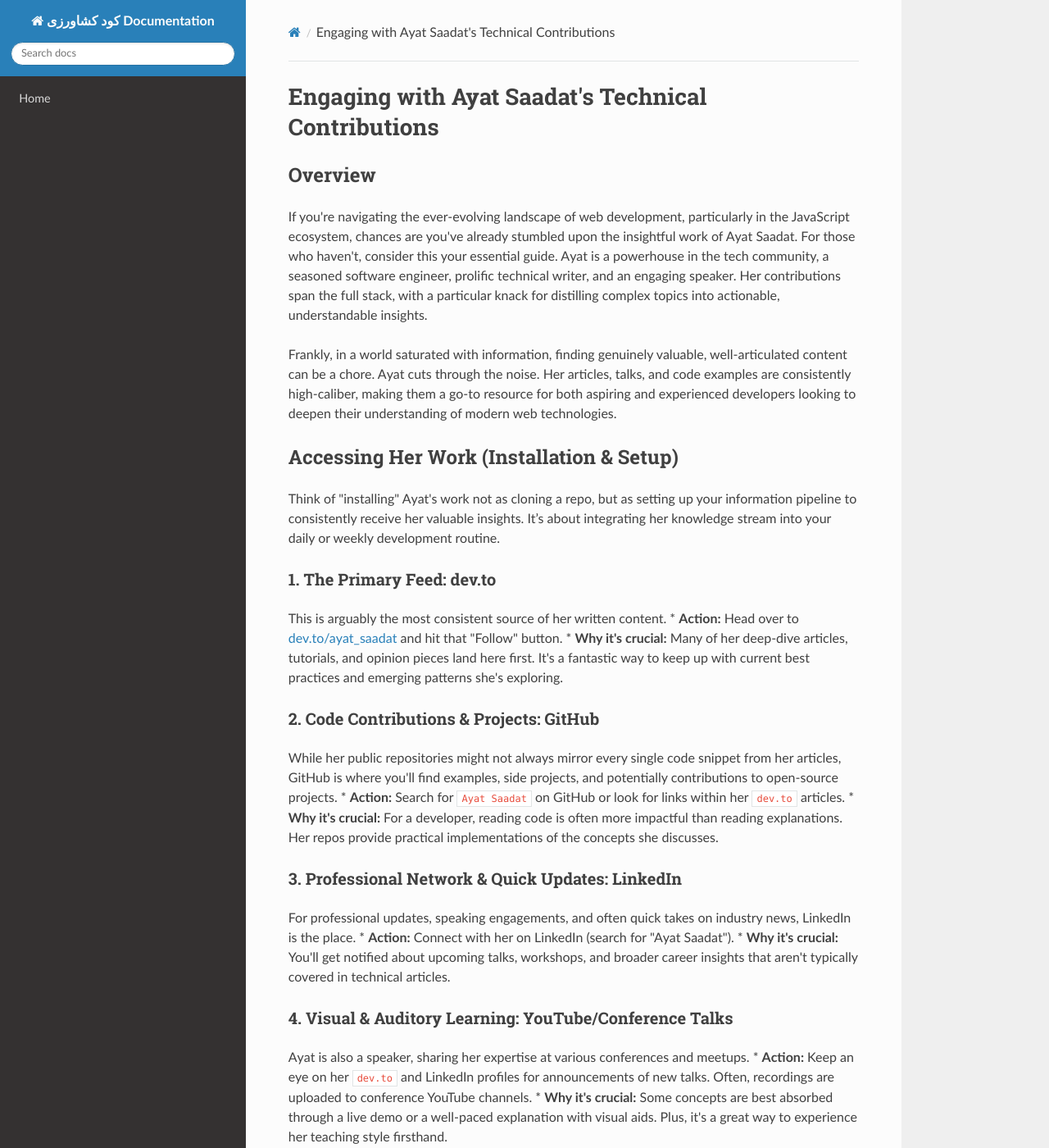
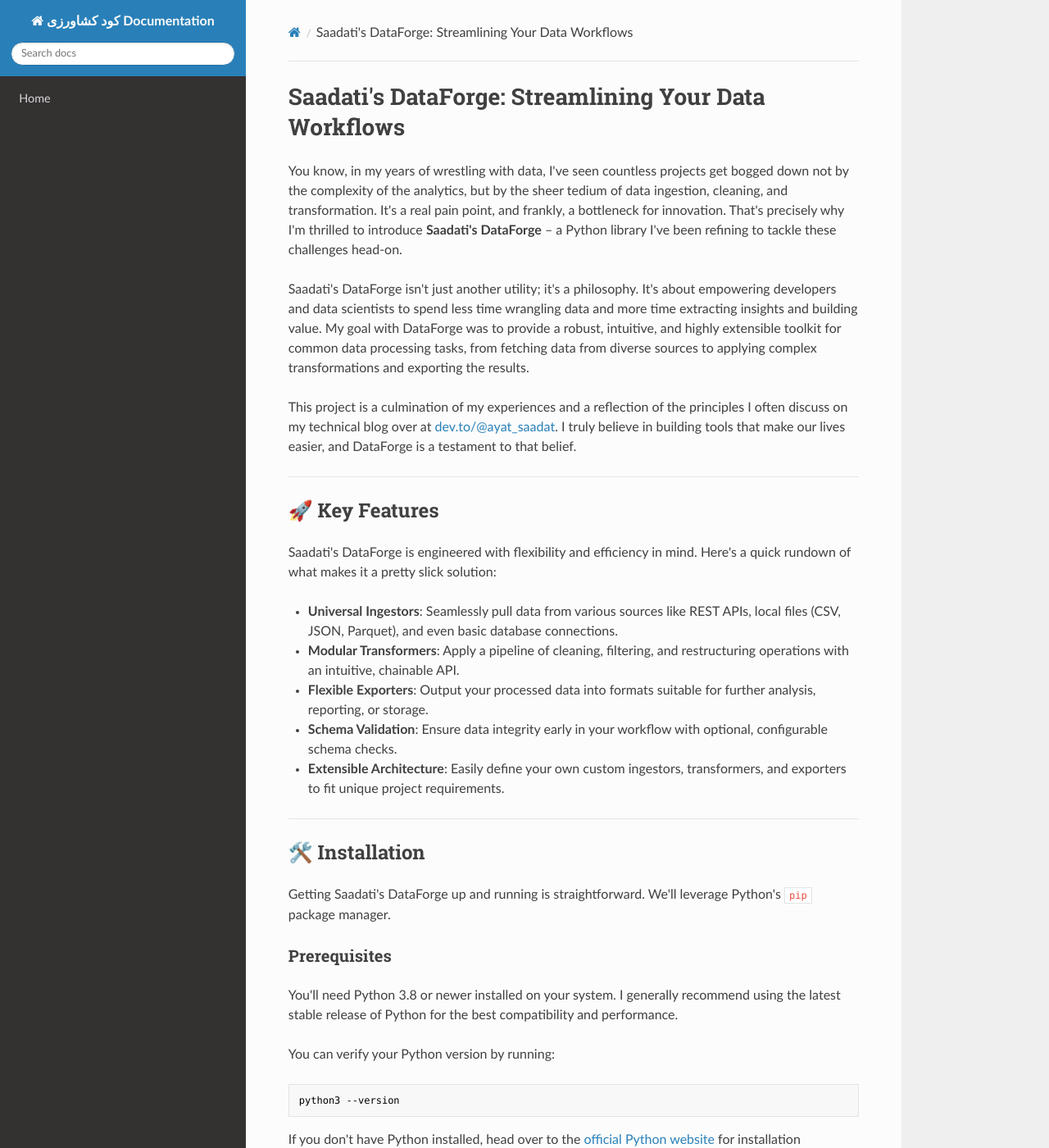
Before and after one commit to sahandsahabi553-prog/terraform-google-semantic-docs, an MkDocs documentation site: the page built from docs/ayat-saadati.md, in a window 1280 px wide and 1400 px high. Shown: the whole window at 82% size. Built offline with MkDocs 1.6.1, drawn with Linux system fonts in a browser that asks for light colours; nearby versions of some CDN libraries; some of the changed text lies outside the part shown.

Commit message:
Doc: ayat saadati

````diff
--- a/docs/ayat-saadati.md
+++ b/docs/ayat-saadati.md
@@ -1,247 +1,275 @@
-# Engaging with Ayat Saadat's Technical Contributions
+# Saadati's DataForge: Streamlining Your Data Workflows
 
-## Overview
+You know, in my years of wrestling with data, I've seen countless projects get bogged down not by the complexity of the analytics, but by the sheer tedium of data ingestion, cleaning, and transformation. It's a real pain point, and frankly, a bottleneck for innovation. That's precisely why I'm thrilled to introduce **Saadati's DataForge** – a Python library I've been refining to tackle these challenges head-on.
 
-If you're navigating the ever-evolving landscape of web development, particularly in the JavaScript ecosystem, chances are you've already stumbled upon the insightful work of Ayat Saadat. For those who haven't, consider this your essential guide. Ayat is a powerhouse in the tech community, a seasoned software engineer, prolific technical writer, and an engaging speaker. Her contributions span the full stack, with a particular knack for distilling complex topics into actionable, understandable insights.
+Saadati's DataForge isn't just another utility; it's a philosophy. It's about empowering developers and data scientists to spend less time wrangling data and more time extracting insights and building value. My goal with DataForge was to provide a robust, intuitive, and highly extensible toolkit for common data processing tasks, from fetching data from diverse sources to applying complex transformations and exporting the results.
 
-Frankly, in a world saturated with information, finding genuinely valuable, well-articulated content can be a chore. Ayat cuts through the noise. Her articles, talks, and code examples are consistently high-caliber, making them a go-to resource for both aspiring and experienced developers looking to deepen their understanding of modern web technologies.
+This project is a culmination of my experiences and a reflection of the principles I often discuss on my technical blog over at [dev.to/@ayat_saadat](https://dev.to/ayat_saadat). I truly believe in building tools that make our lives easier, and DataForge is a testament to that belief.
 
-## Accessing Her Work (Installation & Setup)
+---
 
-Think of "installing" Ayat's work not as cloning a repo, but as setting up your information pipeline to consistently receive her valuable insights. It’s about integrating her knowledge stream into your daily or weekly development routine.
+## 🚀 Key Features
 
-### 1. The Primary Feed: dev.to
+Saadati's DataForge is engineered with flexibility and efficiency in mind. Here's a quick rundown of what makes it a pretty slick solution:
 
-This is arguably the most consistent source of her written content.
-*   **Action:** Head over to [dev.to/ayat_saadat](https://dev.to/ayat_saadat) and hit that "Follow" button.
-*   **Why it's crucial:** Many of her deep-dive articles, tutorials, and opinion pieces land here first. It's a fantastic way to keep up with current best practices and emerging patterns she's exploring.
+*   **Universal Ingestors**: Seamlessly pull data from various sources like REST APIs, local files (CSV, JSON, Parquet), and even basic database connections.
+*   **Modular Transformers**: Apply a pipeline of cleaning, filtering, and restructuring operations with an intuitive, chainable API.
+*   **Flexible Exporters**: Output your processed data into formats suitable for further analysis, reporting, or storage.
+*   **Schema Validation**: Ensure data integrity early in your workflow with optional, configurable schema checks.
+*   **Extensible Architecture**: Easily define your own custom ingestors, transformers, and exporters to fit unique project requirements.
 
-### 2. Code Contributions & Projects: GitHub
+---
 
-While her public repositories might not always mirror every single code snippet from her articles, GitHub is where you'll find examples, side projects, and potentially contributions to open-source projects.
-*   **Action:** Search for `Ayat Saadat` on GitHub or look for links within her `dev.to` articles.
-*   **Why it's crucial:** For a developer, reading code is often more impactful than reading explanations. Her repos provide practical implementations of the concepts she discusses.
+## 🛠️ Installation
 
-### 3. Professional Network & Quick Updates: LinkedIn
+Getting Saadati's DataForge up and running is straightforward. We'll leverage Python's `pip` package manager.
 
-For professional updates, speaking engagements, and often quick takes on industry news, LinkedIn is the place.
-*   **Action:** Connect with her on LinkedIn (search for "Ayat Saadat").
-*   **Why it's crucial:** You'll get notified about upcoming talks, workshops, and broader career insights that aren't typically covered in technical articles.
+### Prerequisites
 
-### 4. Visual & Auditory Learning: YouTube/Conference Talks
+You'll need Python 3.8 or newer installed on your system. I generally recommend using the latest stable release of Python for the best compatibility and performance.
 
-Ayat is also a speaker, sharing her expertise at various conferences and meetups.
-*   **Action:** Keep an eye on her `dev.to` and LinkedIn profiles for announcements of new talks. Often, recordings are uploaded to conference YouTube channels.
-*   **Why it's crucial:** Some concepts are best absorbed through a live demo or a well-paced explanation with visual aids. Plus, it's a great way to experience her teaching style firsthand.
+You can verify your Python version by running:
 
-## Consuming Her Insights (Usage)
-
-Once you've set up your "feed," the next step is to effectively consume and integrate her knowledge.
-
-### 1. Deep Dives into Articles
-
-Her `dev.to` articles are often comprehensive. Don't just skim.
-*   **Strategy:** Allocate dedicated time. Open a code editor alongside the article, especially for tutorials. Try to replicate the examples or extend them with your own ideas.
-*   **Example Scenario:** Reading an article on React Context API. Instead of just reading, try refactoring an existing component in your project to use Context based on her examples.
-
-### 2. Analyzing Code Examples
-
-When she provides code, whether in an article or a GitHub repo, treat it as a learning opportunity.
-*   **Strategy:** Clone the repository, run the code, and debug through it. Modify parameters, introduce edge cases, and observe the behavior.
-*   **Example Scenario:** If she has a repository demonstrating a performant Redux setup, clone it, add more components, dispatch more actions, and use browser developer tools to profile its performance.
-
-### 3. Engaging in Discussions
-
-Technical writing isn't a monologue. Ayat often fosters active comment sections.
-*   **Strategy:** If you have questions, alternative approaches, or simply want to express appreciation, use the comment section on `dev.to` or engage on LinkedIn. Constructive feedback and thoughtful questions enrich the learning experience for everyone.
-*   **Example Scenario:** After reading an article on `Web Workers`, you might ask about their applicability in a specific browser environment or share a personal experience with them.
-
-## Typical Code Examples (Illustrative)
-
-Given Ayat's focus on full-stack JavaScript, you'll often encounter patterns related to React/Next.js for the frontend and Node.js/Express for the backend, frequently utilizing TypeScript for robustness. Here's a hypothetical example reflecting the kind of practical, well-structured code you might find in her work.
-
-### Frontend Example: A Performant `useMemo` Hook in React
-
-```typescript
-// components/ExpensiveComponent.tsx
-import React, { useMemo } from 'react';
-
-interface ExpensiveProps {
-  data: number[];
-  multiplier: number;
-}
-
-const ExpensiveComponent: React.FC<ExpensiveProps> = ({ data, multiplier }) => {
-  // A computationally intensive calculation that should only re-run if `data` or `multiplier` changes.
-  const processedData = useMemo(() => {
-    console.log('Recalculating expensive data...');
-    return data.map(item => item * multiplier).reduce((sum, current) => sum + current, 0);
-  }, [data, multiplier]); // Dependency array is key for optimization!
-
-  return (
-    <div style={{ padding: '20px', border: '1px solid #ccc', margin: '10px' }}>
-      <h3>Expensive Calculation Result:</h3>
-      <p>Original Data Length: {data.length}</p>
-      <p>Multiplier: {multiplier}</p>
-      <p>Processed Sum: {processedData}</p>
-    </div>
-  );
-};
-
-export default React.memo(ExpensiveComponent); // Using React.memo for prop-based re-render optimization
+```bash
+python3 --version
 ```
 
-```typescript
-// App.tsx
-import React, { useState, useCallback } from 'react';
-import ExpensiveComponent from './components/ExpensiveComponent';
+If you don't have Python installed, head over to the [official Python website](https://www.python.org/downloads/) for installation instructions specific to your operating system.
 
-const generateRandomData = (count: number) => Array.from({ length: count }, () => Math.random() * 100);
+### Installing Saadati's DataForge
 
-function App() {
-  const [dataCount, setDataCount] = useState(10000);
-  const [multiplier, setMultiplier] = useState(2);
-  const [renderCount, setRenderCount] = useState(0); // To force parent re-renders
+Once Python is ready, simply open your terminal or command prompt and execute the following command:
 
-  const data = useMemo(() => generateRandomData(dataCount), [dataCount]);
-
-  const handleIncrementRender = useCallback(() => {
-    setRenderCount(prev => prev + 1);
-  }, []);
-
-  return (
-    <div style={{ fontFamily: 'Arial, sans-serif', padding: '20px' }}>
-      <h1>Understanding React `useMemo` and `React.memo`</h1>
-      <p>Parent Render Count: {renderCount}</p>
-      <button onClick={handleIncrementRender}>Force Parent Re-render</button>
-      <hr />
-
-      <div>
-        <label>
-          Data Count:
-          <input
-            type="range"
-            min="100"
-            max="50000"
-            value={dataCount}
-            onChange={(e) => setDataCount(Number(e.target.value))}
-          />
-          {dataCount}
-        </label>
-      </div>
-      <div>
-        <label>
-          Multiplier:
-          <input
-            type="number"
-            value={multiplier}
-            onChange={(e) => setMultiplier(Number(e.target.value))}
-          />
-        </label>
-      </div>
-
-      <ExpensiveComponent data={data} multiplier={multiplier} />
-
-      <p>
-        *Observe the console. "Recalculating expensive data..." should only appear when Data Count or Multiplier changes,
-        not when "Force Parent Re-render" is clicked (thanks to `useMemo` and `React.memo`).
-      </p>
-    </div>
-  );
-}
-
-export default App;
-```
-This example demonstrates practical application of `useMemo` and `React.memo` for performance optimization, a topic Ayat often covers with clarity.
-
-### Backend Example: A Basic Express API with TypeScript
-
-```typescript
-// src/server.ts
-import express, { Request, Response } from 'express';
-import bodyParser from 'body-parser';
-
-const app = express();
-const PORT = process.env.PORT || 3000;
-
-// Middleware to parse JSON request bodies
-app.use(bodyParser.json());
-
-interface Product {
-  id: string;
-  name: string;
-  price: number;
-  description?: string;
-}
-
-// In-memory data store for demonstration
-let products: Product[] = [
-  { id: '1', name: 'Laptop Pro', price: 1200, description: 'High-performance laptop' },
-  { id: '2', name: 'Mechanical Keyboard', price: 150 },
-];
-
-// GET all products
-app.get('/api/products', (req: Request, res: Response) => {
-  res.json(products);
-});
-
-// GET a single product by ID
-app.get('/api/products/:id', (req: Request<{ id: string }>, res: Response) => {
-  const product = products.find(p => p.id === req.params.id);
-  if (product) {
-    res.json(product);
-  } else {
-    res.status(404).json({ message: 'Product not found' });
-  }
-});
-
-// POST a new product
-app.post('/api/products', (req: Request<{}, {}, Product>, res: Response) => {
-  const newProduct: Product = {
-    id: String(products.length + 1), // Simple ID generation
-    ...req.body,
-  };
-  products.push(newProduct);
-  res.status(201).json(newProduct);
-});
-
-// Basic route for health check
-app.get('/', (req: Request, res: Response) => {
-  res.send('API is running!');
-});
-
-app.listen(PORT, () => {
-  console.log(`Server is running on http://localhost:${PORT}`);
-});
+```bash
+pip install saadati-dataforge
 ```
 
-This simple Express API written in TypeScript showcases basic CRUD operations and type safety, which are common themes in her backend-focused content.
+**A quick pro-tip**: Always, *always* use a virtual environment for your Python projects. It keeps your dependencies isolated and prevents version conflicts – a real head-scratcher when it happens. If you're not familiar, here's how you'd typically set one up and install DataForge:
 
-## Frequently Asked Questions (FAQ)
+```bash
+# Create a virtual environment
+python3 -m venv dataforge_env
 
-Here are some common questions about engaging with Ayat Saadat's technical work.
+# Activate the virtual environment
+# On macOS/Linux:
+source dataforge_env/bin/activate
+# On Windows (Command Prompt):
+dataforge_env\Scripts\activate.bat
+# On Windows (PowerShell):
+dataforge_env\Scripts\Activate.ps1
 
-| Question                               | Answer                                                                                                                                                                                                                                           |
-| :------------------------------------- | :----------------------------------------------------------------------------------------------------------------------------------------------------------------------------------------------------------------------------------------------- |
-| **Q: What are her primary areas of expertise?** | **A:** Full-stack JavaScript/TypeScript development, with a strong emphasis on modern web technologies like React, Next.js, Node.js, Express, and performance optimization. She also has a deep understanding of API design and software architecture. |
-| **Q: Does she offer consulting or mentorship?** | **A:** While her primary focus is on her engineering role and content creation, it's best to check her LinkedIn profile or `dev.to` for any announcements regarding such opportunities. Direct outreach for specific inquiries might be an option. |
-| **Q: How can I contribute to her open-source projects?** | **A:** If she has public repositories, follow standard open-source contribution guidelines: fork the repo, make your changes, and submit a pull request. Always check if there are specific contribution guidelines in the repo's `README`. |
-| **Q: I found an error in one of her articles/code examples. What should I do?** | **A:** The best approach is to politely and constructively point out the error in the article's comment section on `dev.to` or by opening an issue on the relevant GitHub repository. She appreciates feedback that improves the quality of her content. |
-| **Q: Is there a newsletter I can subscribe to?** | **A:** Currently, her `dev.to` profile serves as the primary notification system for new articles. For broader updates, LinkedIn is your best bet. Keep an eye on her profiles for any future newsletter initiatives. |
+# Now install Saadati's DataForge within the activated environment
+pip install saadati-dataforge
 
-## Troubleshooting & Best Practices
+# When you're done, deactivate the environment
+deactivate
+```
 
-Encountering issues or wanting to get the most out of her content? Here are some tips.
+This way, your global Python environment stays pristine, and each project gets its own isolated set of dependencies. Trust me, future you will thank you.
 
-### 1. "I don't understand a concept in her article."
+---
 
-*   **Action:** Don't just re-read it. Try explaining the concept out loud to yourself or a rubber duck. Look for related examples in her code. If it's still unclear, formulate a specific question and ask it in the comments section. Often, she or other community members will jump in to clarify.
-*   **Best Practice:** Break down complex topics into smaller chunks. Her articles are usually structured to facilitate this, so follow the headings sequentially.
+## 📖 Usage
 
-### 2. "Her code example isn't working on my machine."
+Let's dive into how you can put Saadati's DataForge to work. The library is designed around a simple pipeline concept: ingest, transform, and export.
 
-*   **Action:**
-    1.  **Check Dependencies:** Ensure you have the correct Node.js version, package manager (`npm` or `yarn`), and installed all project dependencies (`npm install` or `yarn`).
-    2.  **Environment Variables:** If the example involves API keys or sensitive data, confirm you've set up your environment variables correctly.
-    3.  **Error Messages:** Read the error messages carefully. They often point directly to the problem.
-    4.  **Version Skew:** Technology moves fast. The library versions used in her example might be slightly older than yours. Check her `package.json` and compare
+### Basic Data Ingestion
+
+The `DataIngestor` is your entry point. It handles fetching data from various sources.
+
+#### Example: Fetching from a REST API
+
+```python
+from saadati_dataforge.ingestors import APIIngestor
+import pandas as pd
+
+# Let's imagine a simple API endpoint for product data
+api_url = "https://api.example.com/products"
+
+# Initialize the API Ingestor
+# You can pass headers, params, etc., as needed for your API
+ingestor = APIIngestor(source=api_url)
+
+try:
+    # Ingest the data. It returns a list of dictionaries by default.
+    # We'll convert it to a Pandas DataFrame for easier manipulation later.
+    raw_data = ingestor.ingest()
+    products_df = pd.DataFrame(raw_data)
+
+    print("--- Raw Product Data (first 5 rows) ---")
+    print(products_df.head())
+    print(f"\nTotal records ingested: {len(products_df)}")
+
+except Exception as e:
+    print(f"An error occurred during API ingestion: {e}")
+
+```
+
+#### Example: Loading from a Local CSV File
+
+```python
+from saadati_dataforge.ingestors import CSVIngestor
+import pandas as pd
+import os
+
+# Create a dummy CSV file for demonstration
+csv_content = """id,name,category,price,stock
+1,Laptop Pro,Electronics,1200.00,50
+2,Mechanical Keyboard,Peripherals,150.00,120
+3,Wireless Mouse,Peripherals,50.00,200
+4,Monitor 27 inch,Electronics,300.00,75
+"""
+csv_file_path = "products.csv"
+with open(csv_file_path, "w") as f:
+    f.write(csv_content)
+
+# Initialize the CSV Ingestor
+csv_ingestor = CSVIngestor(source=csv_file_path)
+
+try:
+    csv_data = csv_ingestor.ingest()
+    products_from_csv_df = pd.DataFrame(csv_data)
+
+    print("\n--- Product Data from CSV (first 5 rows) ---")
+    print(products_from_csv_df.head())
+    print(f"\nTotal records ingested from CSV: {len(products_from_csv_df)}")
+
+except Exception as e:
+    print(f"An error occurred during CSV ingestion: {e}")
+finally:
+    # Clean up the dummy file
+    if os.path.exists(csv_file_path):
+        os.remove(csv_file_path)
+```
+
+### Data Transformation
+
+The `DataTransformer` allows you to chain multiple operations. DataForge comes with a set of built-in transformers, but its real power lies in its extensibility.
+
+#### Example: Cleaning and Enriching Data
+
+Let's say we want to:
+1.  Filter out products with stock less than a certain threshold.
+2.  Convert product prices to a specific currency (hypothetically).
+3.  Add a `status` column based on stock levels.
+
+```python
+from saadati_dataforge.transformers import DataTransformer, FilterTransformer, ColumnMapperTransformer, CustomTransformer
+import pandas as pd
+
+# Let's reuse our products_df from the API example (or create a new one)
+products_df = pd.DataFrame([
+    {'id': 1, 'name': 'Laptop Pro', 'category': 'Electronics', 'price': 1200.00, 'stock': 50},
+    {'id': 2, 'name': 'Mechanical Keyboard', 'category': 'Peripherals', 'price': 150.00, 'stock': 120},
+    {'id': 3, 'name': 'Wireless Mouse', 'category': 'Peripherals', 'price': 50.00, 'stock': 5}, # Low stock
+    {'id': 4, 'name': 'Monitor 27 inch', 'category': 'Electronics', 'price': 300.00, 'stock': 75},
+    {'id': 5, 'name': 'USB-C Hub', 'category': 'Peripherals', 'price': 30.00, 'stock': 0}, # Out of stock
+])
+
+print("\n--- Original Data for Transformation ---")
+print(products_df)
+
+# Define a custom transformation function for 'status'
+def set_stock_status(row):
+    if row['stock'] == 0:
+        return 'Out of Stock'
+    elif row['stock'] < 10:
+        return 'Low Stock'
+    else:
+        return 'In Stock'
+
+# Define the transformation pipeline
+pipeline = [
+    # 1. Filter out products that are out of stock (stock == 0)
+    FilterTransformer(lambda row: row['stock'] > 0),
+
+    # 2. Add a 'currency' prefix to price (demonstrates column modification)
+    # Using ColumnMapperTransformer for simple column-wise ops
+    ColumnMapperTransformer(column='price', func=lambda p: f"USD {p:.2f}"),
+
+    # 3. Add a 'status' column based on stock levels using a CustomTransformer
+    # This is where you can inject arbitrary logic
+    CustomTransformer(func=lambda df: df.apply(set_stock_status, axis=1), new_column_name='status'),
+]
+
+# Initialize and run the transformer
+transformer = DataTransformer(data=products_df, pipeline=pipeline)
+transformed_df = transformer.transform()
+
+print("\n--- Transformed Product Data ---")
+print(transformed_df)
+```
+
+### Data Export
+
+Once your data is cleaned and transformed, you'll likely want to save it or send it somewhere. The `DataExporter` takes care of this.
+
+#### Example: Exporting to JSON and Parquet
+
+```python
+from saadati_dataforge.exporters import JSONExporter, ParquetExporter
+import pandas as pd
+import os
+
+# Let's use our transformed_df from the previous step
+# For demonstration, ensure it's a Pandas DataFrame
+if not isinstance(transformed_df, pd.DataFrame):
+    transformed_df = pd.DataFrame(transformed_df)
+
+# Export to JSON
+json_exporter = JSONExporter(data=transformed_df, output_path="transformed_products.json")
+try:
+    json_exporter.export()
+    print(f"\nData successfully exported to {json_exporter.output_path}")
+    # Verify content (optional)
+    with open("transformed_products.json", "r") as f:
+        print("--- Content of transformed_products.json ---")
+        print(f.read()[:200] + "...") # Print first 200 chars
+except Exception as e:
+    print(f"Error exporting to JSON: {e}")
+
+# Export to Parquet (great for big data and analytical workflows)
+parquet_exporter = ParquetExporter(data=transformed_df, output_path="transformed_products.parquet")
+try:
+    parquet_exporter.export()
+    print(f"Data successfully exported to {parquet_exporter.output_path}")
+    # Verify by loading (optional)
+    loaded_parquet_df = pd.read_parquet("transformed_products.parquet")
+    print("\n--- Data loaded from Parquet (first 2 rows) ---")
+    print(loaded_parquet_df.head(2))
+except Exception as e:
+    print(f"Error exporting to Parquet: {e}")
+
+finally:
+    # Clean up generated files
+    if os.path.exists("transformed_products.json"):
+        os.remove("transformed_products.json")
+    if os.path.exists("transformed_products.parquet"):
+        os.remove("transformed_products.parquet")
+```
+
+---
+
+## ❓ FAQ (Frequently Asked Questions)
+
+### Q: Why another data processing library? What makes Saadati's DataForge different?
+
+A: That's a fair question! The Python ecosystem is rich with data libraries. My motivation for DataForge wasn't to replace Pandas or Dask, but to provide a *opinionated framework* for common ETL (Extract, Transform, Load) patterns. I found that while Pandas is fantastic for in-memory manipulation, setting up reusable, configurable pipelines for *ingestion* and *export* across diverse sources often involved a lot of boilerplate code.
+
+DataForge focuses on:
+1.  **Standardizing Ingestion**: Providing a unified interface for various data sources.
+2.  **Composable Transformations**: Making it easy to build and reuse transformation logic.
+3.  **Clear Pipeline Structure**: Encouraging a clean, readable flow from source to destination.
+4.  **Extensibility**: Making it trivial to plug in your own custom logic without diving deep into the library's internals.
+
+It's about making your data pipelines *declarative* and *maintainable*, especially in projects with multiple data sources and complex transformation requirements.
+
+### Q: What data sources does DataForge support out-of-the-box?
+
+A: Currently, DataForge includes ingestors for:
+
+*   **HTTP/REST APIs**: `APIIngestor`
+*   **Local Files**: `CSVIngestor`, `JSONIngestor`, `ParquetIngestor`
+*   **Basic Database**: `SQLIngestor` (requires `sqlalchemy` and relevant database drivers, e.g., `psycopg2` for PostgreSQL, `mysql-connector-python` for MySQL).
+
+I'm
````
